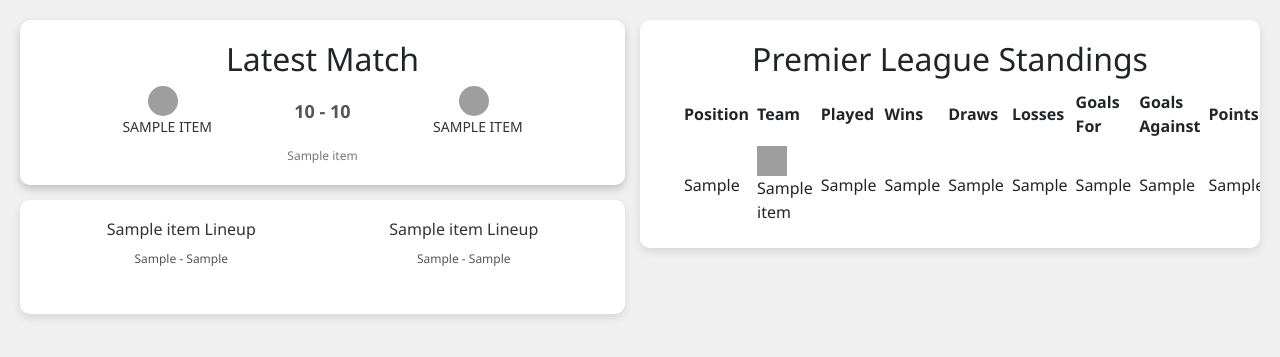
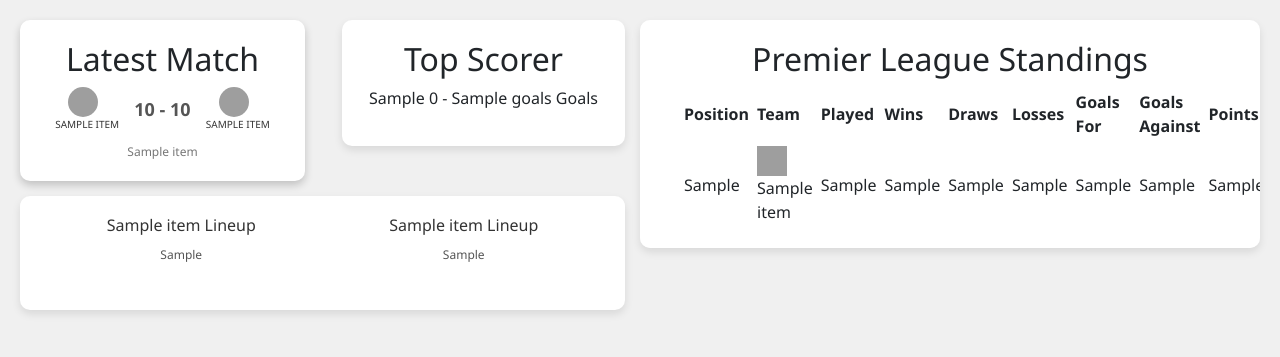
Before and after one commit to RajatMaindoliya/Football-Dashboard, a Django app: page / in a window 1280 px wide. Shown: the part 52-409 px from the top of the page. Run offline with Django 5.2, Linux system fonts and the light colour scheme; tables that the repository leaves empty hold one stand-in row (values such as "Sample post"); a database or web service that is not in the repository returns one stand-in record (values such as "Sample title"); data that the repository does not hold is empty; grey boxes are pictures that could not be loaded.

Commit message:
random style changes

```diff
--- a/MainProject/Dashboard/static/Dashboard/style.css
+++ b/MainProject/Dashboard/static/Dashboard/style.css
@@ -52,6 +52,7 @@ main {
   text-align: center;
   margin-bottom: 15px;
   margin-right: 15px;
+  width: 285px;
 }
 
 /* Team Styling */
@@ -77,7 +78,7 @@ main {
 .team span.name {
   display: block;
   text-transform: uppercase;
-  font-size: 14px;
+  font-size: 10px;
   font-weight: 500;
   color: #333;
   margin-top: 5px;
@@ -119,7 +120,7 @@ main {
 }
 
 .team span.name {
-  font-size: 14px;
+  font-size: 10px;
   margin-top: 0;
 }
 
@@ -159,6 +160,15 @@ main {
   box-shadow: 0 4px 8px rgba(0, 0, 0, 0.1);
   padding: 20px;
   text-align: center;
+  margin-right: 15px;
+}
+
+.stats-container {
+  background-color: #fff;
+  border-radius: 10px;
+  box-shadow: 0 4px 8px rgba(0, 0, 0, 0.1);
+  padding: 20px;
+  text-align: center;
   margin-bottom: 15px;
   margin-right: 15px;
 }
--- a/MainProject/Dashboard/templates/Dashboard/index.html
+++ b/MainProject/Dashboard/templates/Dashboard/index.html
@@ -27,10 +27,11 @@
 
         <div class="col-6">
 
+            <div class="row">
+                <div class="col-6">
                     {% for result in events_data %}
                     <div class="match-container">
                         <h2>Latest Match</h2>
-                <div class="match">
 
                             <div class="teams">
                                 <div class="team team-left">
@@ -51,17 +52,32 @@
                     </div>
                 </div>
 
+                <div class="col-6">
+                    <div class="stats-container">
+                        <h2>Top Scorer</h2>
+
+                            <p>
+                                <span class="player-name">{{ topScorer_data.0.player_name }}</span> -
+                                <span class="goals">{{ topScorer_data.0.goals }}</span> Goals
+                            </p>
+
+                    </div>
+                </div>
+
+            </div>
+
+
             {% for result in events_data %}
 
             <div class="lineup-container">
-                <div class="match">
+
                     <div class="teams">
                         <!-- Display home team lineup -->
                         <div class="team team-left">
                             <h3>{{ result.match_hometeam_name }} Lineup</h3>
                             <ul>
                                 {% for player in result.lineup.home.starting_lineups %}
-                                    <li>{{ player.lineup_player }} - {{ player.lineup_position }}</li>
+                                    <li>{{ player.lineup_player }}</li>
                                 {% endfor %}
                             </ul>
                         </div>
@@ -71,12 +87,12 @@
                             <h3>{{ result.match_awayteam_name }} Lineup</h3>
                             <ul>
                                 {% for player in result.lineup.away.starting_lineups %}
-                                    <li>{{ player.lineup_player }} - {{ player.lineup_position }}</li>
+                                    <li>{{ player.lineup_player }}</li>
                                 {% endfor %}
                             </ul>
                         </div>
                     </div>
-                </div>
+
             </div>
            {% endfor %}
             {% endfor %}
```
Lines whose indentation alone changed are shown as unchanged.
